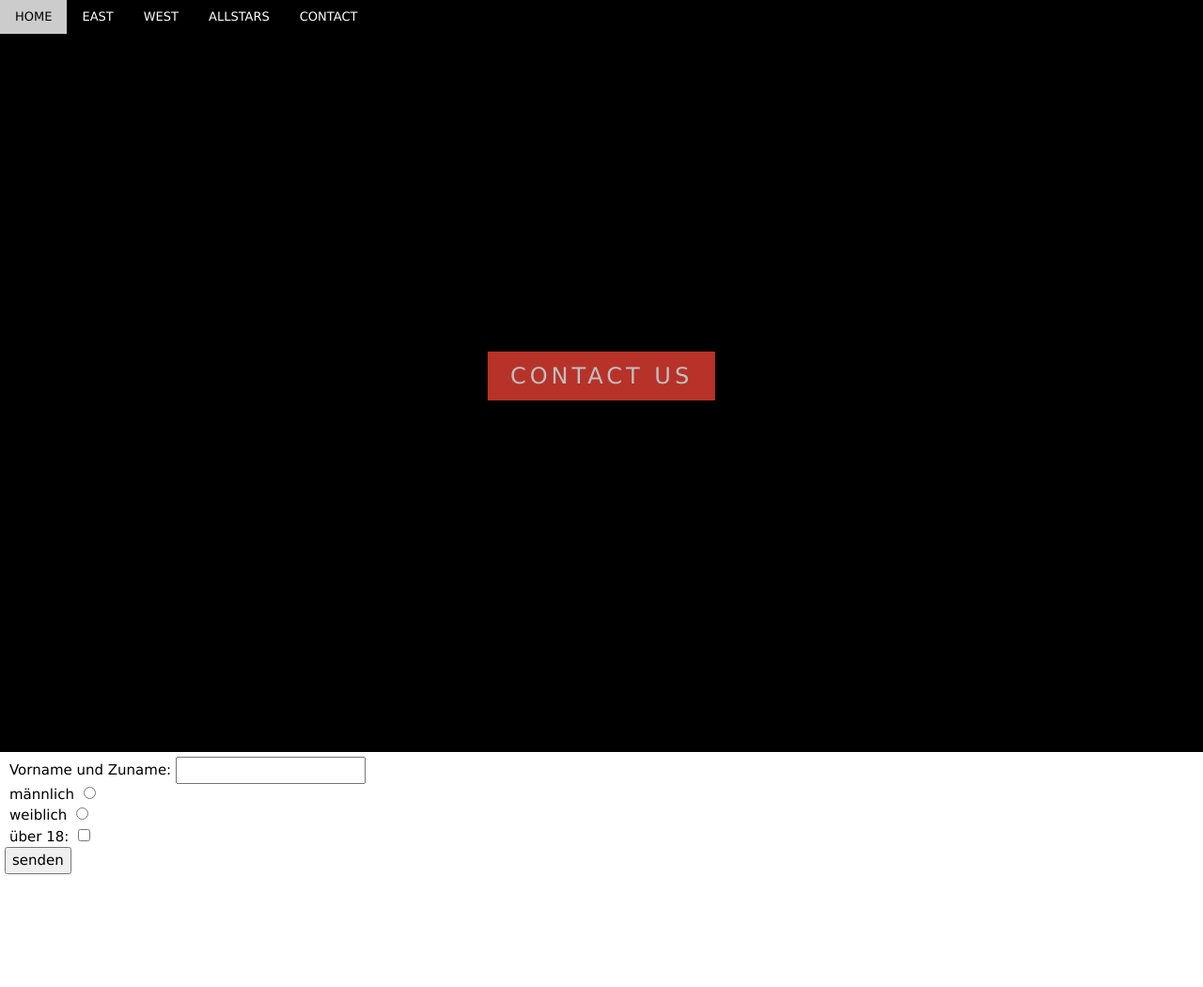
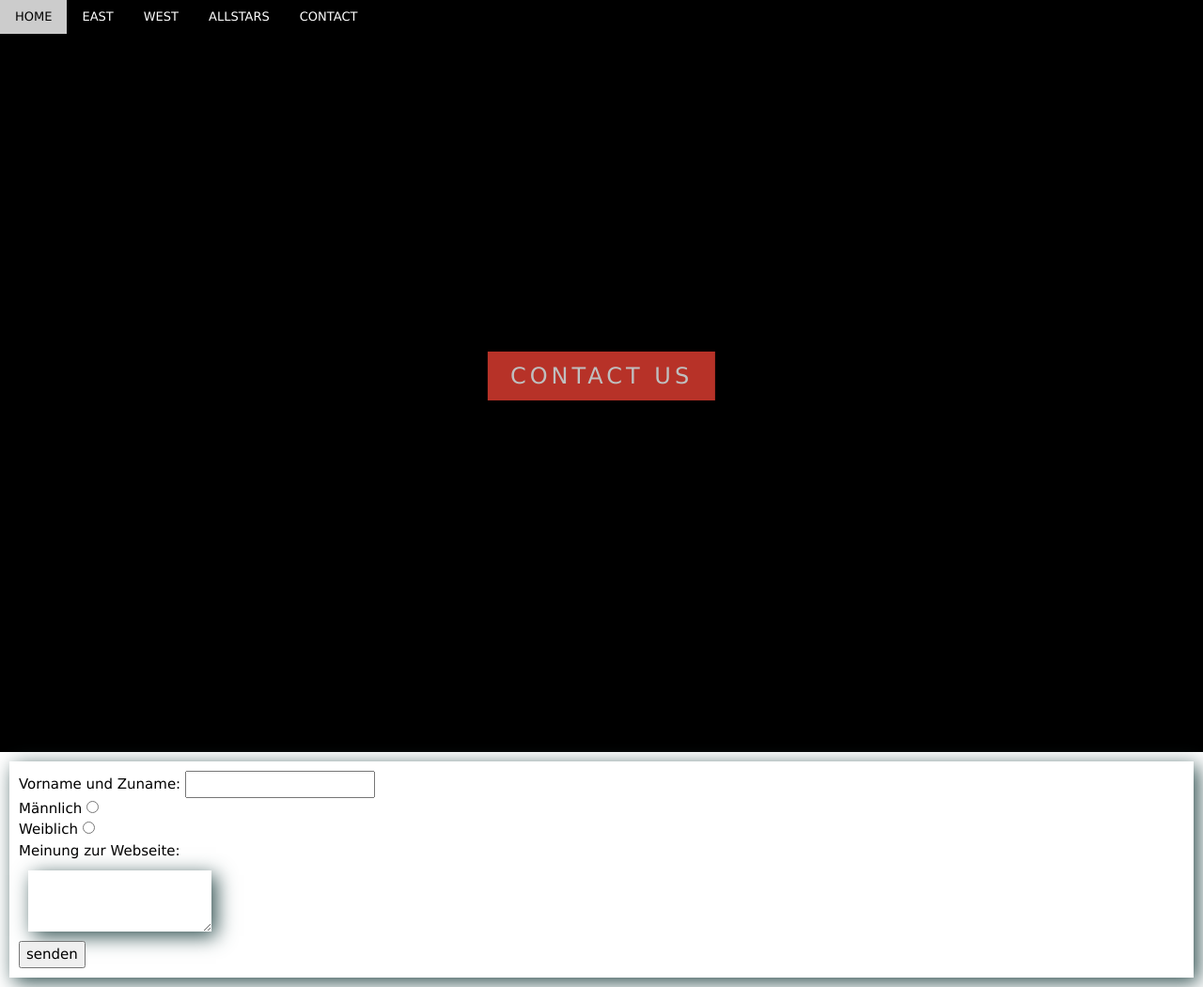
Before and after one commit to Jacbln/Basketball, a plain HTML site: page Seite5.html in a window 1280 px wide. Shown: the whole page at 94% size. Before the commit the page ends 935 px from the top, so only its background shows below. Drawn offline with Linux system fonts and the light colour scheme.

Commit message:
Addet link

```diff
--- a/4.css
+++ b/4.css
@@ -125,6 +125,18 @@
 .inputfelder {
   margin: 5px;
 }
-.form {
+.form, textarea {
+  border: 2px lightgrey;
+  box-shadow: 5px 5px 20px darkslategrey;
   margin: 5px;
+  display: block;
+  margin: 10px;
+  padding: 10px;
+
 }
+
+.meinung {}
+
+.meinung {
+  vertical-align: top;
+}
--- a/Seite5.html
+++ b/Seite5.html
@@ -39,27 +39,24 @@
   </div>
 </div>
 
-<form class="inputfelder">
-  <label class="form" for="vname">Vorname und Zuname:
+<form class="form" accept-charset="UTF-8" action="https://formkeep.com/f/f9d9a9e7fee7" target="none" method="POST">
+  <label for="vname">Vorname und Zuname:
     <input id="vname" name="vname">
   </label>
-
+  <br>
+  <label for="männl">Männlich</label>
+  <input type="radio" id="männl" name="geschlecht" value="Männlich">
+  <br>
+  <label for="weibl">Weiblich</label>
+  <input type="radio" id="weibl" name="geschlecht" value="Weiblich">
   <br>
 
-  <label class="form" for="männl">männlich</label>
-  <input type="radio" id="männl" name="geschlecht" value="0">
-  <br>
-  <label class="form"  for="weibl">weiblich</label>
-  <input type="radio" id="weibl" name="geschlecht" value="1">
-  <br>
+<label for="meinung">Meinung zur Webseite:</label>
+<textarea id="meinung" name="meinung"></textarea>
 
-  <label class="form" for="alter">über 18:</label>
-  <input type="checkbox" id="alter" name="alter">
-<br>
+
   <input type="submit" value="senden">
 </form>
 
-
-
 </body>
 </html>
```
Also changed, not shown: index.html (+0 -14 lines).
